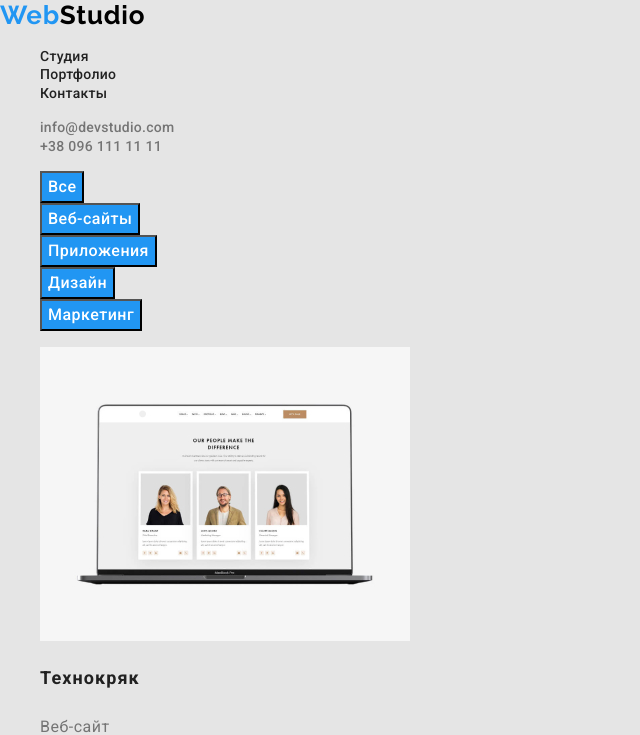
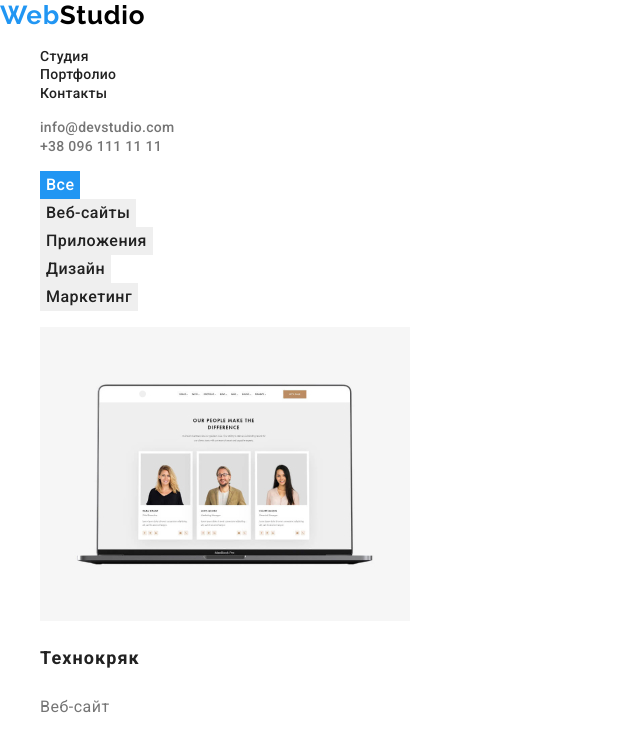
Before and after one commit to dmdudnik/goit-markup-hw-02, a plain HTML site: page portfolio.html in a window 1280 px wide. Both pictures are taken after a click on the button "Все". Shown: the top 735 px of the page, without its empty margins (0-640 px from the left). Drawn offline with Linux system fonts and the light colour scheme.

Commit message:
Обновлены стили кнопок фильтра портфолио и ссылок навигации

```diff
--- a/css/style.css
+++ b/css/style.css
@@ -12,7 +12,7 @@
   --title-text-color: #212121;
   --secondary-text-color: #ffffff;
   --accent-color: #2196f3;
-  --mine-background: #e5e5e5;
+  --mine-background: #ffffff;
   --secondary-background: #2f303a;
 }
 
@@ -49,13 +49,6 @@ body {
 }
 
 /* HEADER-Navigation */
-.navigation-list-link {
-  font-weight: 500;
-  font-size: 14px;
-  line-height: 1.143;
-  letter-spacing: 0.02em;
-  color: var(--title-text-color);
-}
 
 /* HEADER-Adress */
 .adress {
@@ -69,12 +62,23 @@ body {
   color: var(--mine-text-color);
 }
 
+.navigation-list-link {
+  font-weight: 500;
+  font-size: 14px;
+  line-height: 1.143;
+  letter-spacing: 0.02em;
+  color: var(--title-text-color);
+}
+
 .adress-list-link:hover,
 .adress-list-link:focus,
 .navigation-list-link:hover,
-.navigation-list-link:focus {
+.navigation-list-link:focus,
+.navigation-list-link:active {
   color: var(--accent-color);
+  cursor: pointer;
 }
+
 /* ======== END HEADER ======== */
 
 /* ======== HERO ======== */
@@ -194,15 +198,22 @@ body {
 /* ======== PORTFOLIO.HTML ======== */
 /* ======== FILTER ======== */
 .filter-btn {
-  font-family: var(--mine-font);
+  font-family: Roboto;
   font-style: normal;
   font-weight: 500;
   font-size: 16px;
   line-height: 1.625;
   text-align: center;
   letter-spacing: 0.03em;
+  color: var(--title-text-color);
+  border: none;
+}
+
+.filter-btn:hover,
+.filter-btn:focus {
   color: var(--secondary-text-color);
   background-color: var(--accent-color);
+  cursor: pointer;
 }
 
 /* ======== END FILTER ======== */
```
